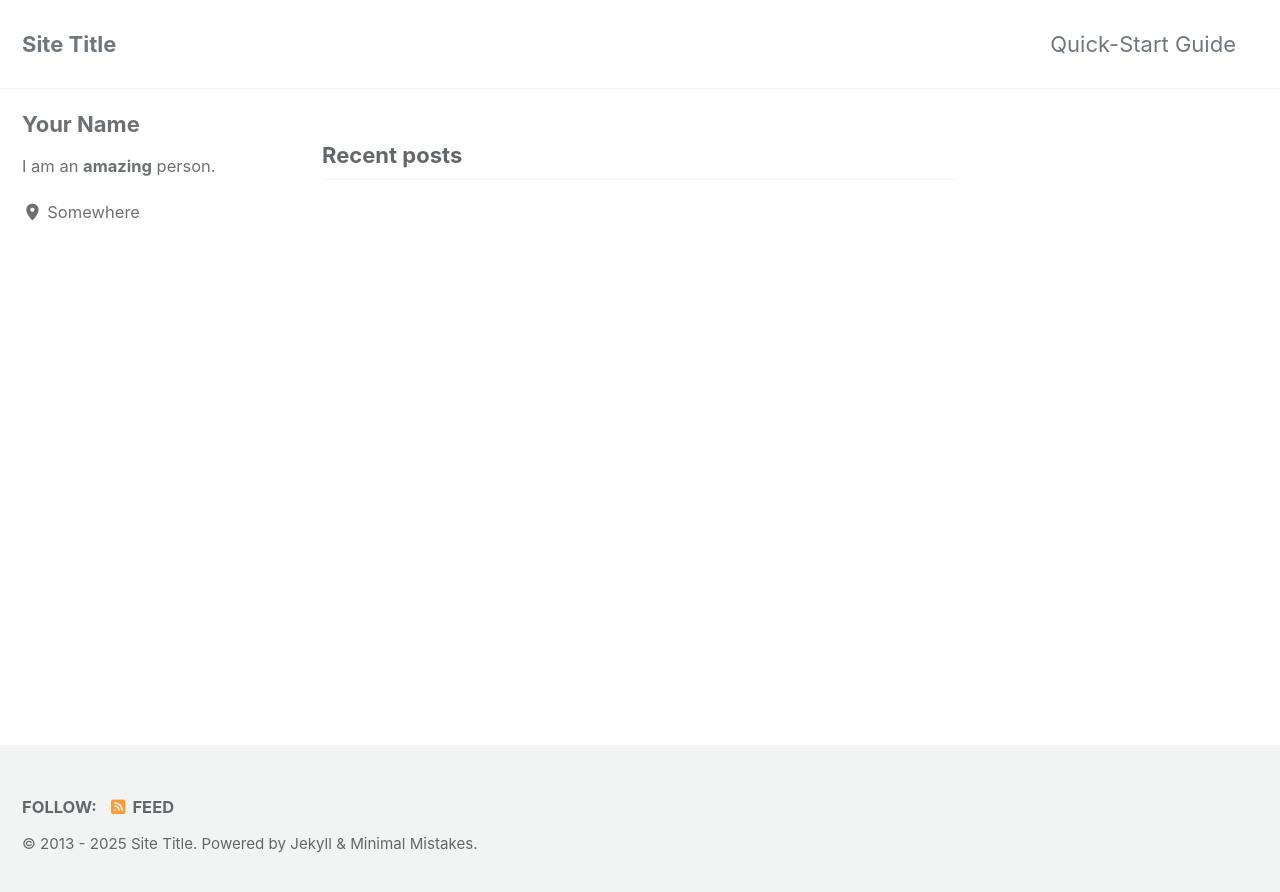
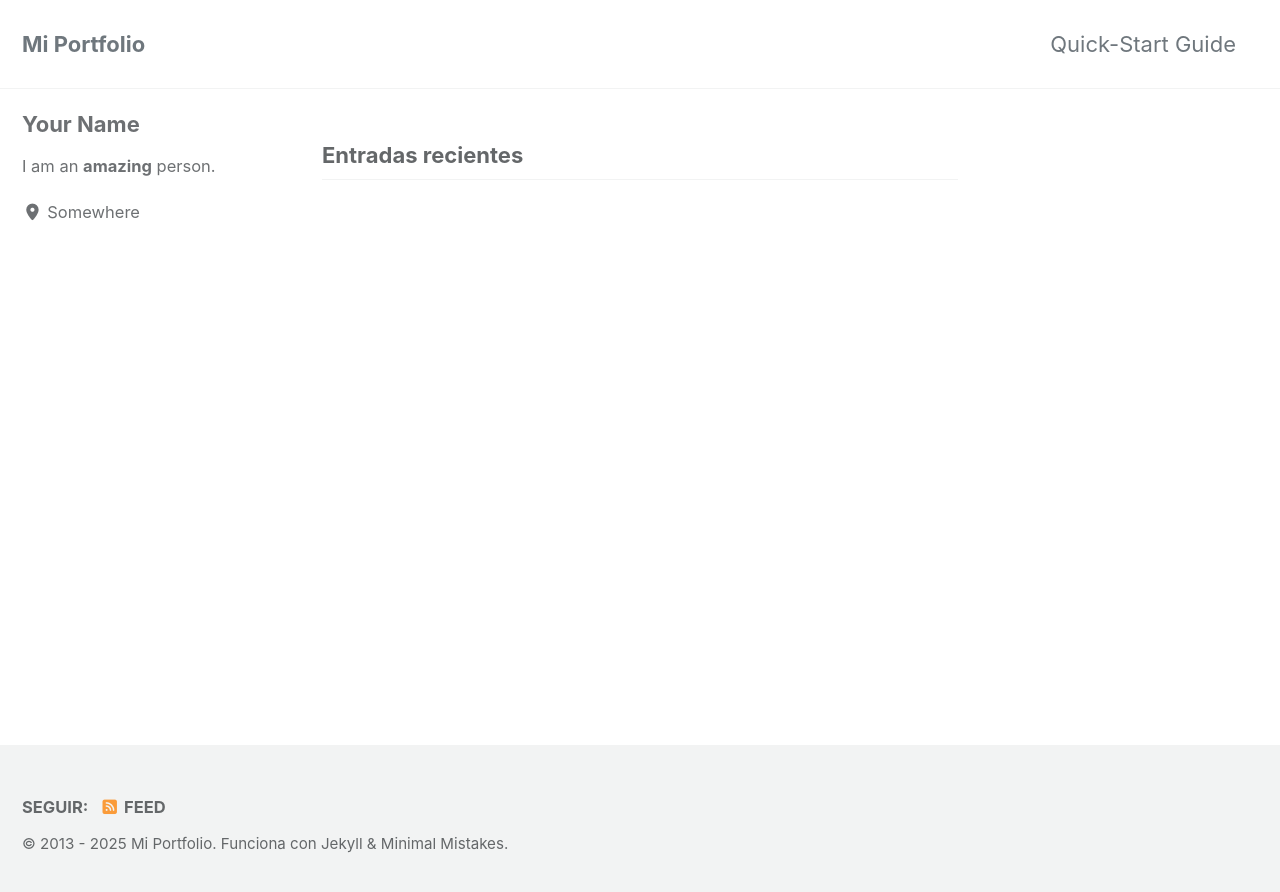
Before and after one commit to xaco04/xaco04.github.io, a Jekyll site: the page built from index.html, in a window 1280 px wide. Shown: the top 892 px of the page. Built offline with Jekyll 4.4.1, drawn with Linux system fonts in a browser that asks for light colours; cached includes are drawn as plain includes; the list of posts is cut into pages by our own code.

Commit message:
Update _config.yml

```diff
--- a/_config.yml
+++ b/_config.yml
@@ -15,12 +15,12 @@
 minimal_mistakes_skin    : "default" # "air", "aqua", "contrast", "dark", "dirt", "neon", "mint", "plum", "sunrise"
 
 # Site Settings
-locale                   : "en-US"
+locale                   : "es"
 rtl                      : # true, false (default) # turns direction of the page into right to left for RTL languages
-title                    : "Site Title"
+title                    : "Mi Portfolio"
 title_separator          : "-"
 subtitle                 : # site tagline that appears below site title in masthead
-name                     : "Your Name"
+name                     : "Xavi Vico Marti"
 description              : "An amazing website."
 url                      : # the base hostname & protocol for your site e.g. "https://mmistakes.github.io"
 baseurl                  : # the subpath of your site, e.g. "/blog"
```
